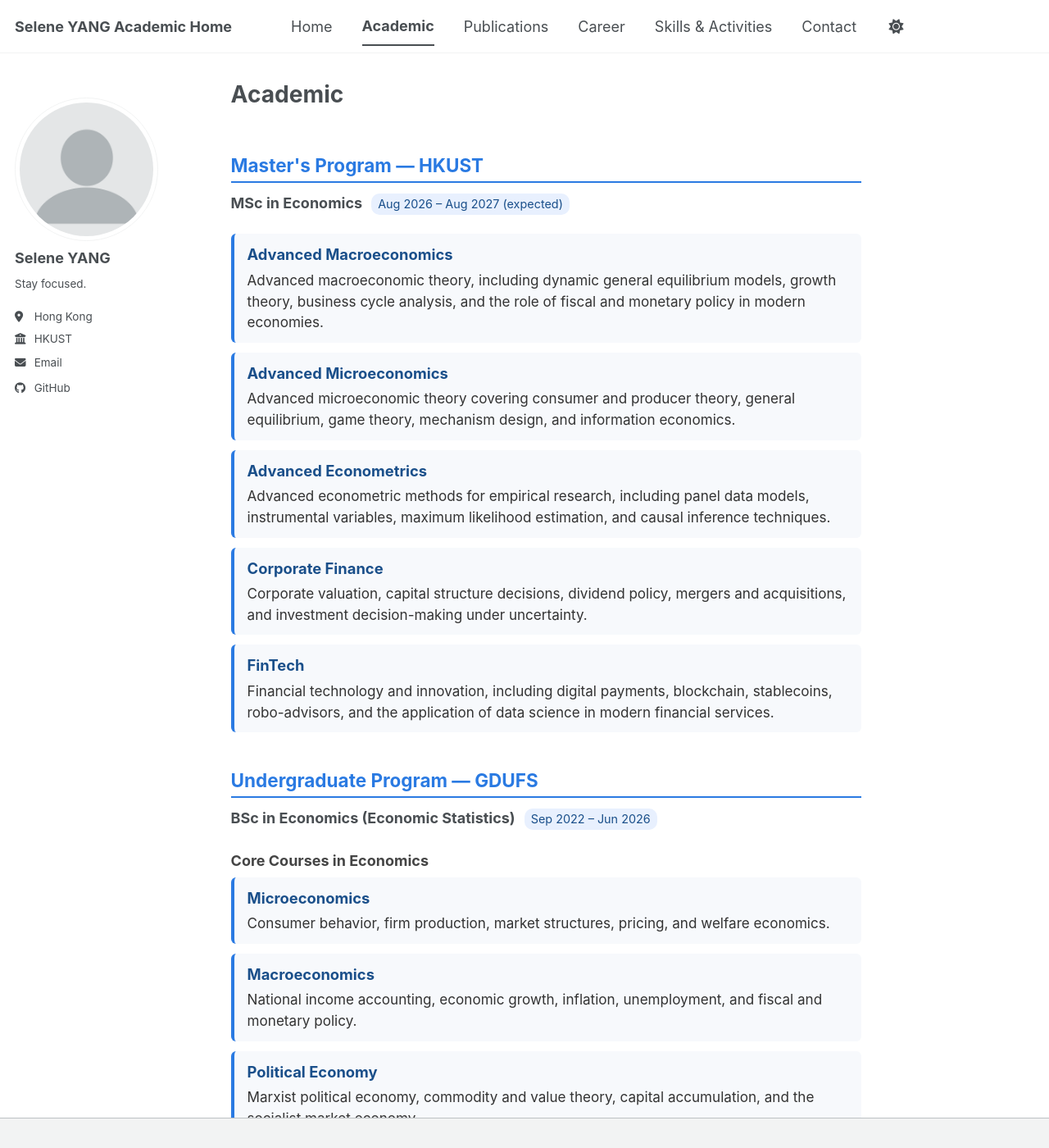
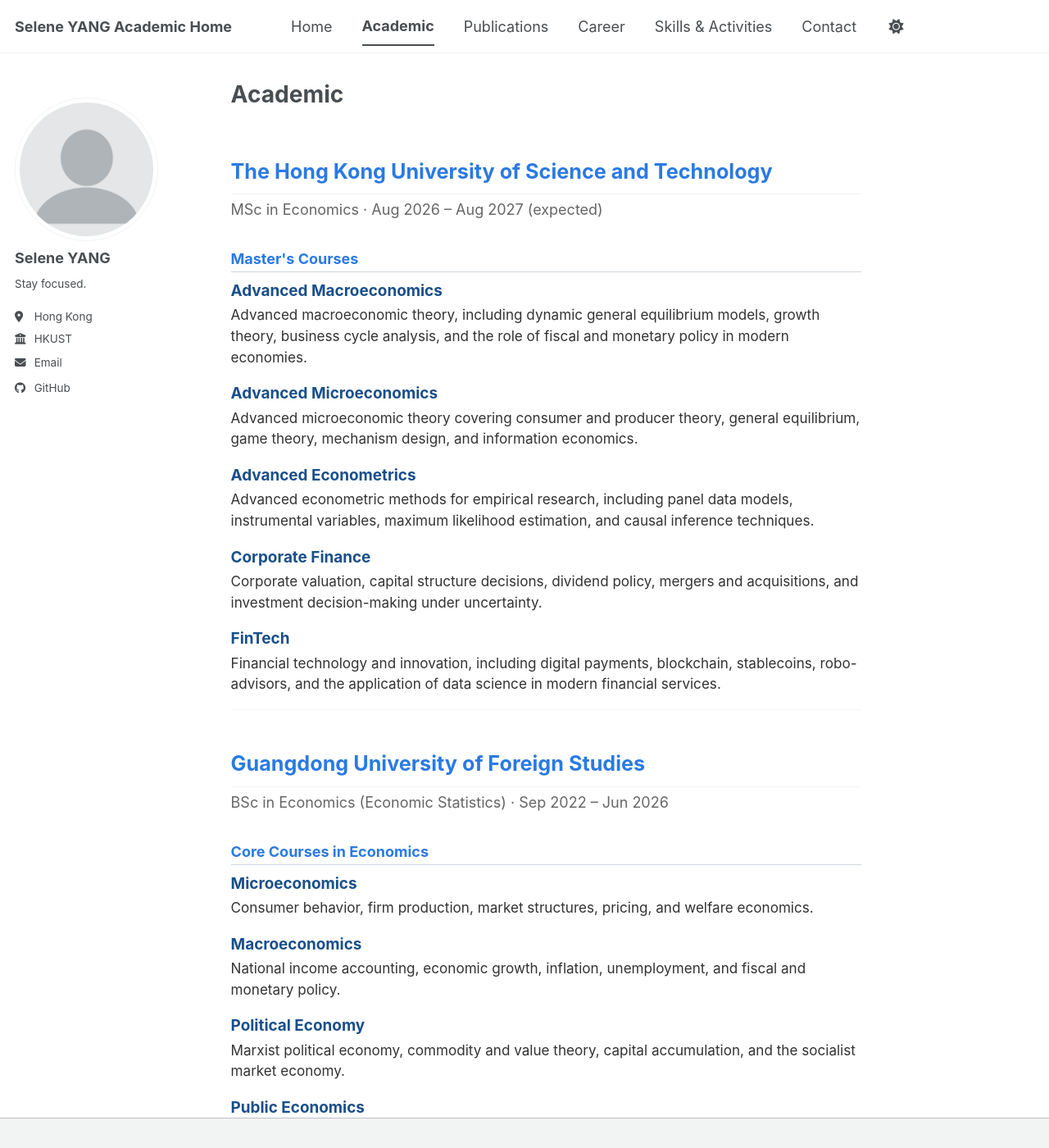
Before and after one commit to seleney365-tech/seleney365-tech.github.io, a Jekyll site: the page built from _pages/academic.md, in a window 1280 px wide and 1400 px high. Shown: the whole window at 82% size. Built offline with Jekyll 4.4.1, drawn with Linux system fonts in a browser that asks for light colours; a style sheet for code colours, icons or effects is not loaded.

Commit message:
Update academic.md

```diff
--- a/_pages/academic.md
+++ b/_pages/academic.md
@@ -6,233 +6,220 @@ author_profile: true
 ---
 
 <style>
-  .course-section {
-    margin-bottom: 2.5em;
+  .school-title {
+    color: #2a7ae2;
+    font-size: 1.4em;
+    font-weight: bold;
+    margin-bottom: 0.2em;
   }
-  .course-section h2 {
-    border-bottom: 2px solid #2a7ae2;
-    padding-bottom: 6px;
+  .school-meta {
+    color: #666;
+    font-size: 0.9em;
+    margin-bottom: 1.2em;
+  }
+  .section-title {
     color: #2a7ae2;
+    border-bottom: 1px solid #d0d7de;
+    padding-bottom: 4px;
+    margin-top: 2em;
   }
-  .course-section h3 {
-    color: #444;
-    margin-top: 1.5em;
-    margin-bottom: 0.5em;
+  .course-item {
+    margin-bottom: 1em;
   }
-  .course-card {
-    background: #f7f9fc;
-    border-left: 4px solid #2a7ae2;
-    padding: 12px 16px;
-    margin-bottom: 12px;
-    border-radius: 6px;
+  .course-item strong {
+    color: #1a4f8a;
+    font-size: 1.05em;
   }
-  .course-card strong {
-    color: #1a4f8a;
-    font-size: 1.02em;
-  }
-  .course-card p {
-    margin: 4px 0 0 0;
+  .course-item p {
+    margin: 2px 0 0 0;
     color: #333;
     font-size: 0.95em;
     line-height: 1.5;
   }
-  .highlight-tag {
-    display: inline-block;
-    background: #e8f0fe;
-    color: #1a4f8a;
-    font-size: 0.8em;
-    padding: 2px 8px;
-    border-radius: 10px;
-    margin-left: 6px;
-  }
 </style>
 
-<div class="course-section">
+<h2 class="school-title">The Hong Kong University of Science and Technology</h2>
+<p class="school-meta">MSc in Economics · Aug 2026 – Aug 2027 (expected)</p>
 
-<h2>Master's Program — HKUST</h2>
-<p><strong>MSc in Economics</strong> <span class="highlight-tag">Aug 2026 – Aug 2027 (expected)</span></p>
+<h3 class="section-title">Master's Courses</h3>
 
-<div class="course-card">
+<div class="course-item">
   <strong>Advanced Macroeconomics</strong>
   <p>Advanced macroeconomic theory, including dynamic general equilibrium models, growth theory, business cycle analysis, and the role of fiscal and monetary policy in modern economies.</p>
 </div>
 
-<div class="course-card">
+<div class="course-item">
   <strong>Advanced Microeconomics</strong>
   <p>Advanced microeconomic theory covering consumer and producer theory, general equilibrium, game theory, mechanism design, and information economics.</p>
 </div>
 
-<div class="course-card">
+<div class="course-item">
   <strong>Advanced Econometrics</strong>
   <p>Advanced econometric methods for empirical research, including panel data models, instrumental variables, maximum likelihood estimation, and causal inference techniques.</p>
 </div>
 
-<div class="course-card">
+<div class="course-item">
   <strong>Corporate Finance</strong>
   <p>Corporate valuation, capital structure decisions, dividend policy, mergers and acquisitions, and investment decision-making under uncertainty.</p>
 </div>
 
-<div class="course-card">
+<div class="course-item">
   <strong>FinTech</strong>
   <p>Financial technology and innovation, including digital payments, blockchain, stablecoins, robo-advisors, and the application of data science in modern financial services.</p>
 </div>
 
-</div>
+---
 
-<div class="course-section">
+<h2 class="school-title">Guangdong University of Foreign Studies</h2>
+<p class="school-meta">BSc in Economics (Economic Statistics) · Sep 2022 – Jun 2026</p>
 
-<h2>Undergraduate Program — GDUFS</h2>
-<p><strong>BSc in Economics (Economic Statistics)</strong> <span class="highlight-tag">Sep 2022 – Jun 2026</span></p>
+<h3 class="section-title">Core Courses in Economics</h3>
 
-<h3>Core Courses in Economics</h3>
-
-<div class="course-card">
+<div class="course-item">
   <strong>Microeconomics</strong>
   <p>Consumer behavior, firm production, market structures, pricing, and welfare economics.</p>
 </div>
 
-<div class="course-card">
+<div class="course-item">
   <strong>Macroeconomics</strong>
   <p>National income accounting, economic growth, inflation, unemployment, and fiscal and monetary policy.</p>
 </div>
 
-<div class="course-card">
+<div class="course-item">
   <strong>Political Economy</strong>
   <p>Marxist political economy, commodity and value theory, capital accumulation, and the socialist market economy.</p>
 </div>
 
-<div class="course-card">
+<div class="course-item">
   <strong>Public Economics</strong>
   <p>Government taxation, public expenditure, public goods, externalities, and welfare analysis.</p>
 </div>
 
-<div class="course-card">
+<div class="course-item">
   <strong>Econometrics</strong>
   <p>Linear regression, hypothesis testing, endogeneity, instrumental variables, and empirical applications in economics.</p>
 </div>
 
-<div class="course-card">
+<div class="course-item">
   <strong>Statistics</strong>
   <p>Descriptive statistics, probability distributions, sampling, estimation, and hypothesis testing.</p>
 </div>
 
-<div class="course-card">
+<div class="course-item">
   <strong>Probability Theory</strong>
   <p>Probability spaces, random variables, expectation, conditional probability, and limit theorems.</p>
 </div>
 
-<div class="course-card">
+<div class="course-item">
   <strong>Multivariate Statistical Analysis</strong>
   <p>Multivariate normal distribution, principal component analysis, factor analysis, and cluster analysis.</p>
 </div>
 
-<div class="course-card">
+<div class="course-item">
   <strong>Time Series Analysis</strong>
   <p>Stationarity, ARIMA models, unit root tests, cointegration, and economic forecasting.</p>
 </div>
 
-<div class="course-card">
+<div class="course-item">
   <strong>Modern Regression Analysis</strong>
   <p>Multiple regression, model diagnostics, heteroskedasticity, and generalized linear models.</p>
 </div>
 
-<div class="course-card">
+<div class="course-item">
   <strong>Non-parameter Statistics</strong>
   <p>Kernel density estimation, non-parametric regression, and smoothing methods without distributional assumptions.</p>
 </div>
 
-<div class="course-card">
+<div class="course-item">
   <strong>Sampling Technology</strong>
   <p>Sampling designs, stratified sampling, cluster sampling, and survey data analysis.</p>
 </div>
 
-<div class="course-card">
+<div class="course-item">
   <strong>Statistical Models</strong>
   <p>Generalized linear models, logistic regression, Poisson regression, and model selection.</p>
 </div>
 
-<div class="course-card">
+<div class="course-item">
   <strong>Market Research and Forecasting</strong>
   <p>Market survey design, consumer behavior analysis, demand forecasting, and business applications.</p>
 </div>
 
-<div class="course-card">
+<div class="course-item">
   <strong>Mathematical Statistics</strong>
   <p>Estimation theory, sufficient statistics, hypothesis testing theory, and asymptotic properties.</p>
 </div>
 
-<h3>Core Courses in Mathematics & Programming</h3>
+<h3 class="section-title">Core Courses in Mathematics & Programming</h3>
 
-<div class="course-card">
+<div class="course-item">
   <strong>Advanced Mathematics (I & II)</strong>
   <p>Calculus, limits, derivatives, integrals, series, and multivariable calculus.</p>
 </div>
 
-<div class="course-card">
+<div class="course-item">
   <strong>Advanced Algebra</strong>
   <p>Linear algebra, matrices, determinants, eigenvalues, and vector spaces.</p>
 </div>
 
-<div class="course-card">
+<div class="course-item">
   <strong>Python Programming</strong>
   <p>Python syntax, data structures, file handling, and basic data analysis libraries.</p>
 </div>
 
-<div class="course-card">
+<div class="course-item">
   <strong>R Programming Language</strong>
   <p>R syntax, data manipulation, statistical analysis, and visualization.</p>
 </div>
 
-<div class="course-card">
+<div class="course-item">
   <strong>C++ Programming Language</strong>
   <p>C++ syntax, object-oriented programming, algorithms, and data structures.</p>
 </div>
 
-<div class="course-card">
+<div class="course-item">
   <strong>Database Technology</strong>
   <p>Relational databases, SQL queries, data modeling, and database design.</p>
 </div>
 
-<div class="course-card">
+<div class="course-item">
   <strong>Data Management and Analysis in MS Excel</strong>
   <p>Excel functions, pivot tables, data cleaning, and basic statistical analysis.</p>
 </div>
 
-<div class="course-card">
+<div class="course-item">
   <strong>Data Mining Operation</strong>
   <p>Data preprocessing, classification, clustering, association rules, and predictive modeling.</p>
 </div>
 
-<h3>Other Relevant Courses</h3>
+<h3 class="section-title">Other Relevant Courses</h3>
 
-<div class="course-card">
+<div class="course-item">
   <strong>Accounting</strong>
   <p>Financial accounting principles, financial statements, and basic managerial accounting.</p>
 </div>
 
-<div class="course-card">
+<div class="course-item">
   <strong>Money and Banking</strong>
   <p>Financial systems, central banking, monetary policy, and the role of financial intermediaries.</p>
 </div>
 
-<div class="course-card">
+<div class="course-item">
   <strong>International Trade</strong>
   <p>Comparative advantage, trade theories, trade policy, and global economic integration.</p>
 </div>
 
-<div class="course-card">
+<div class="course-item">
   <strong>Corporate Operations Statistics</strong>
   <p>Statistical methods for business operations, quality control, and process improvement.</p>
 </div>
 
-<div class="course-card">
+<div class="course-item">
   <strong>Statistical Software</strong>
   <p>Practical use of statistical software (SPSS, Stata) for data analysis.</p>
 </div>
 
-<div class="course-card">
+<div class="course-item">
   <strong>Innovation and Entrepreneurial Basics</strong>
   <p>Fundamentals of innovation, business model design, and entrepreneurship.</p>
 </div>
-
-</div>
```
